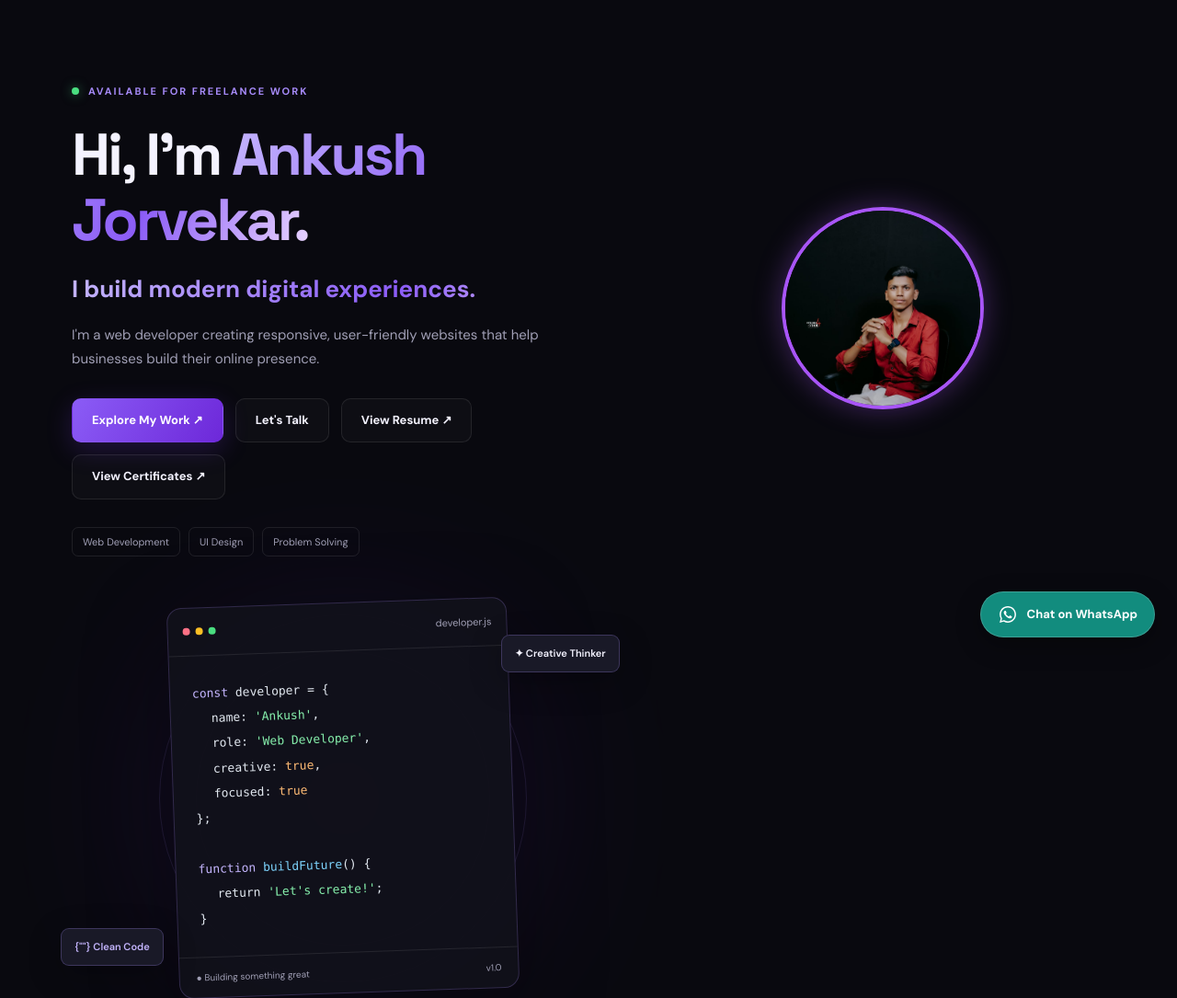
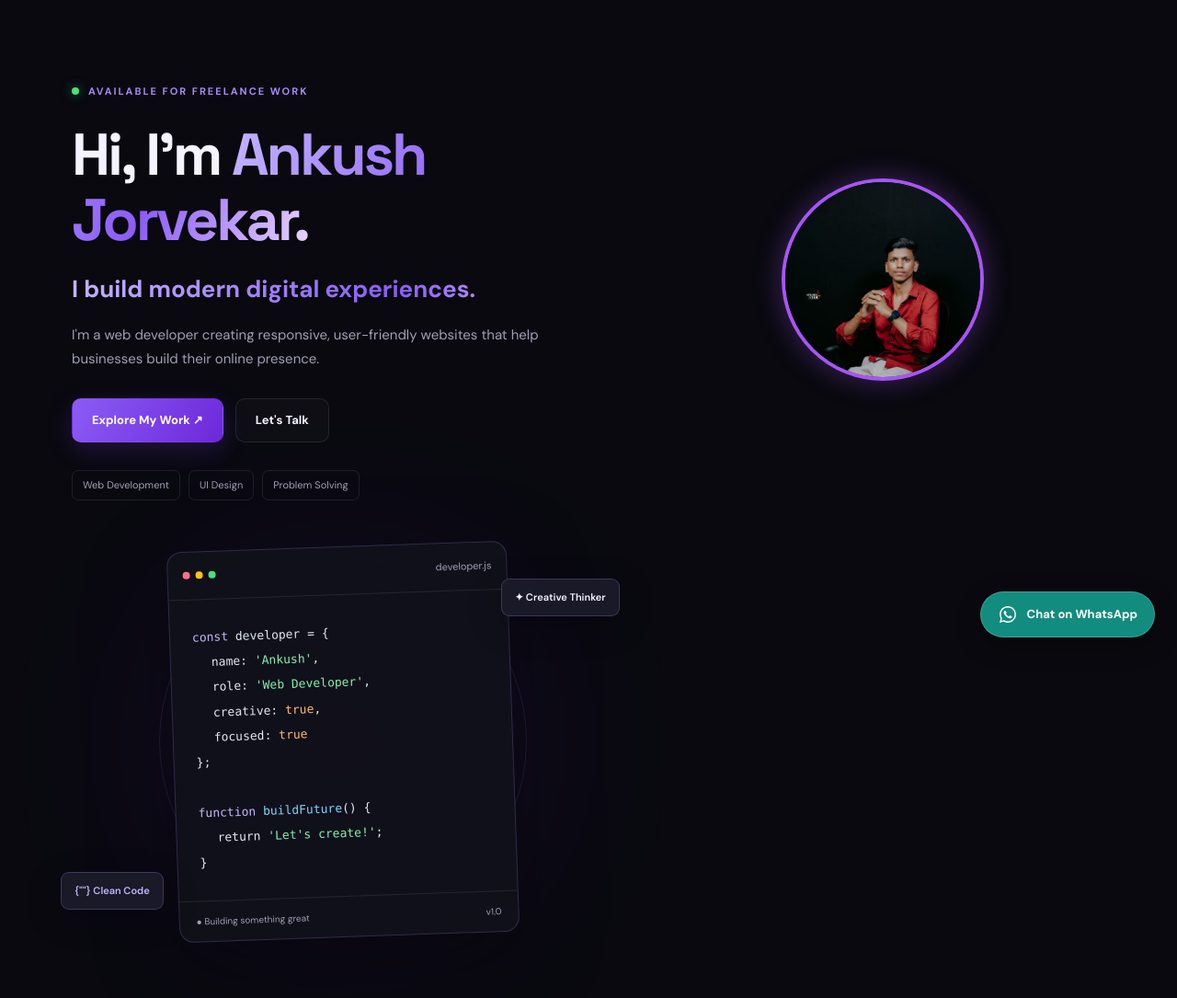
Before and after one commit to Ankush250906/AJ-Portfolio, a Flask app: page / in a window 1280 px wide. Shown: the part 83-1168 px from the top of the page at 92% size. Run offline with Flask 3, Linux system fonts and the light colour scheme; data comes from the database, SQL or seed files in the repository; data that the repository does not hold is empty.

Commit message:
Move resume and certificate actions into sections
Co-authored-by: Copilot <223556219+Copilot@users.noreply.github.com>

```diff
--- a/templates/index.html
+++ b/templates/index.html
@@ -44,8 +44,6 @@
                 <div class="hero-buttons">
                     <a href="#projects" class="button primary">Explore My Work ↗</a>
                     <a href="#contact" class="button secondary">Let's Talk</a>
-                    <a href="#resume" class="button secondary">View Resume ↗</a>
-                    <a href="#certificates" class="button secondary">View Certificates ↗</a>
                 </div>
 
                 <div class="hero-tags">
@@ -303,7 +301,7 @@
                                 <h3>{{ certificate.title }}</h3>
                                 <p>{{ certificate.issuer }}{% if certificate.year %} · {{ certificate.year }}{% endif %}</p>
                             </div>
-                            <a href="{{ certificate.url }}" class="text-link" target="_blank" rel="noopener noreferrer">
+                            <a href="{{ certificate.url }}" class="button secondary text-link" target="_blank" rel="noopener noreferrer">
                                 View Certificate ↗
                             </a>
                         </article>
```
